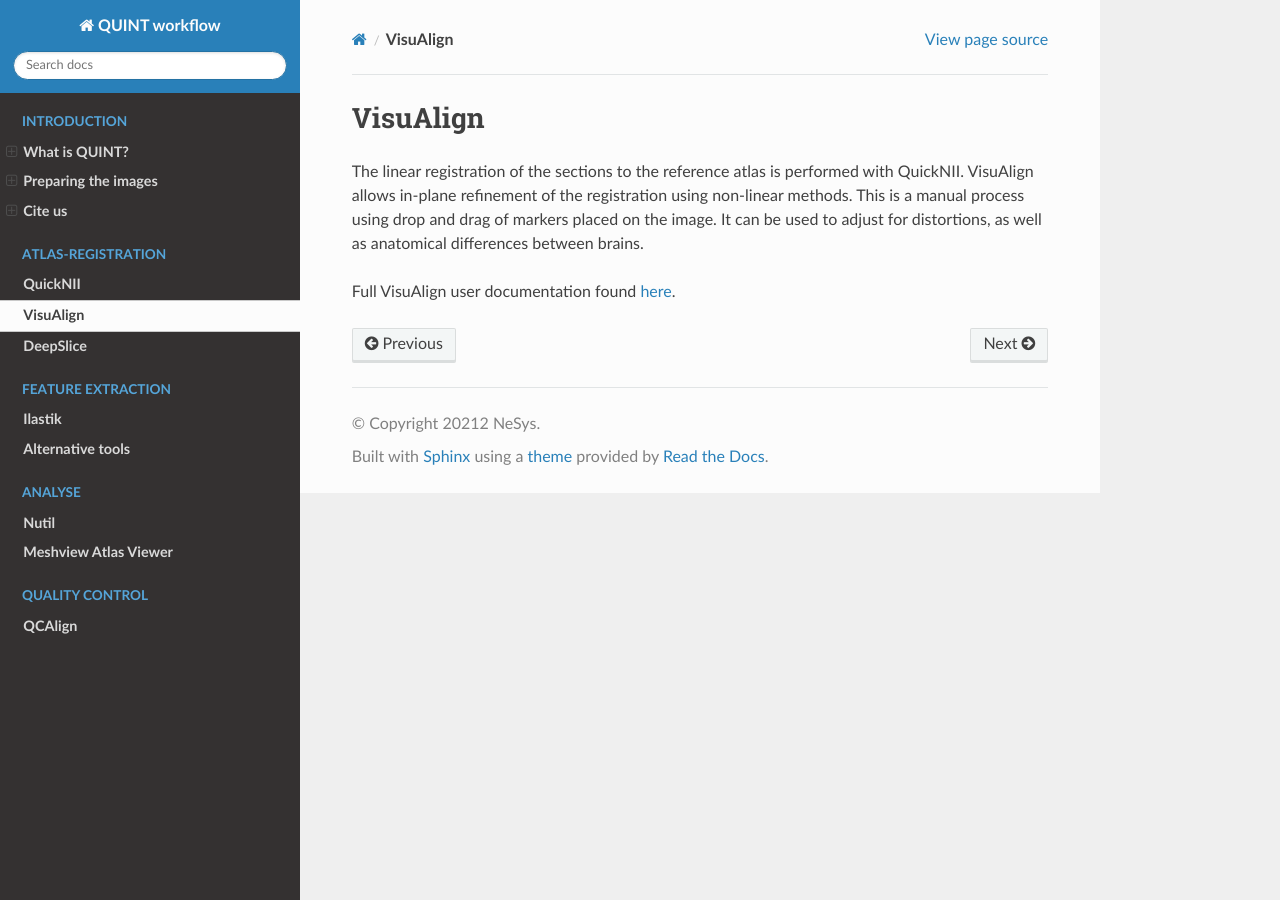
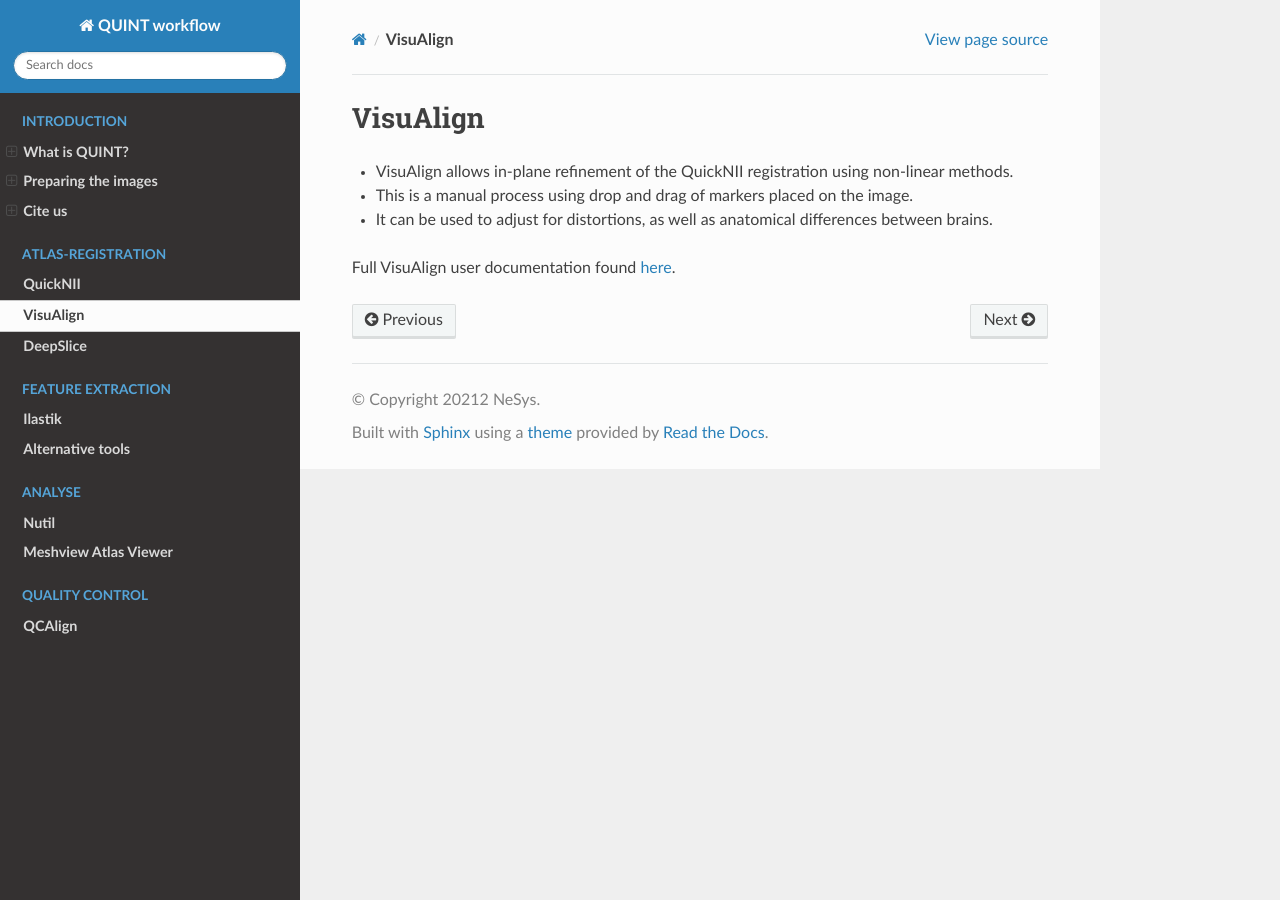
Before and after one commit to Neural-Systems-at-UIO/QUINT_workflow, a Sphinx documentation site: the page built from docs/VisuAlign.rst, in a window 1280 px wide. Built offline with Sphinx 7.4.7 and the Read the Docs theme 2.0.0, drawn with Linux system fonts in a browser that asks for light colours.

Commit message:
Update VisuAlign.rst

```diff
--- a/docs/VisuAlign.rst
+++ b/docs/VisuAlign.rst
@@ -1,6 +1,8 @@
 **VisuAlign**
 --------------
 
-The linear registration of the sections to the reference atlas is performed with QuickNII. VisuAlign allows in-plane refinement of the registration using non-linear methods. This is a manual process using drop and drag of markers placed on the image. It can be used to adjust for distortions, as well as anatomical differences between brains.
+* VisuAlign allows in-plane refinement of the QuickNII registration using non-linear methods.
+* This is a manual process using drop and drag of markers placed on the image.
+* It can be used to adjust for distortions, as well as anatomical differences between brains.
 
 Full VisuAlign user documentation found `here <https://visualign.readthedocs.io/en/latest/>`_.
```
